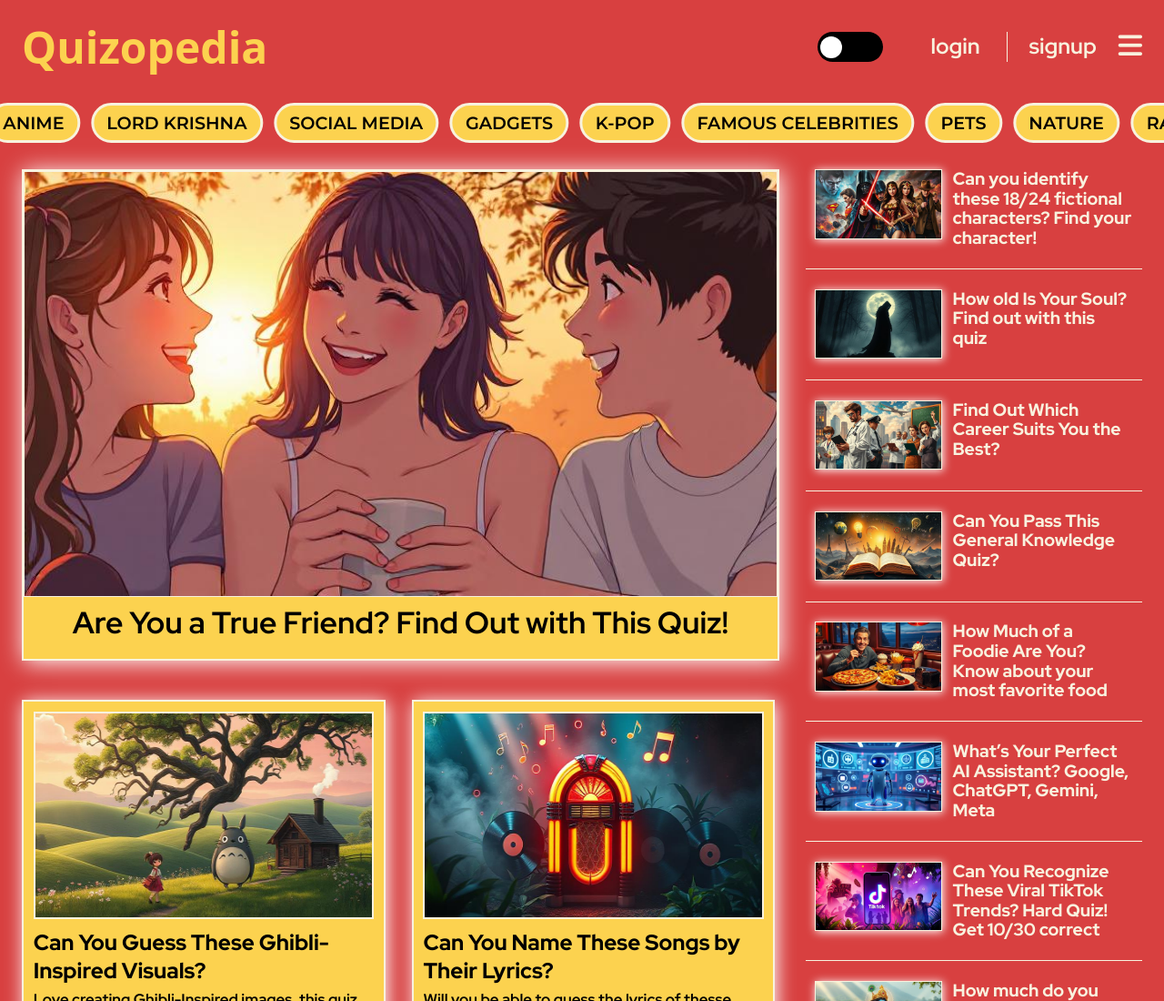
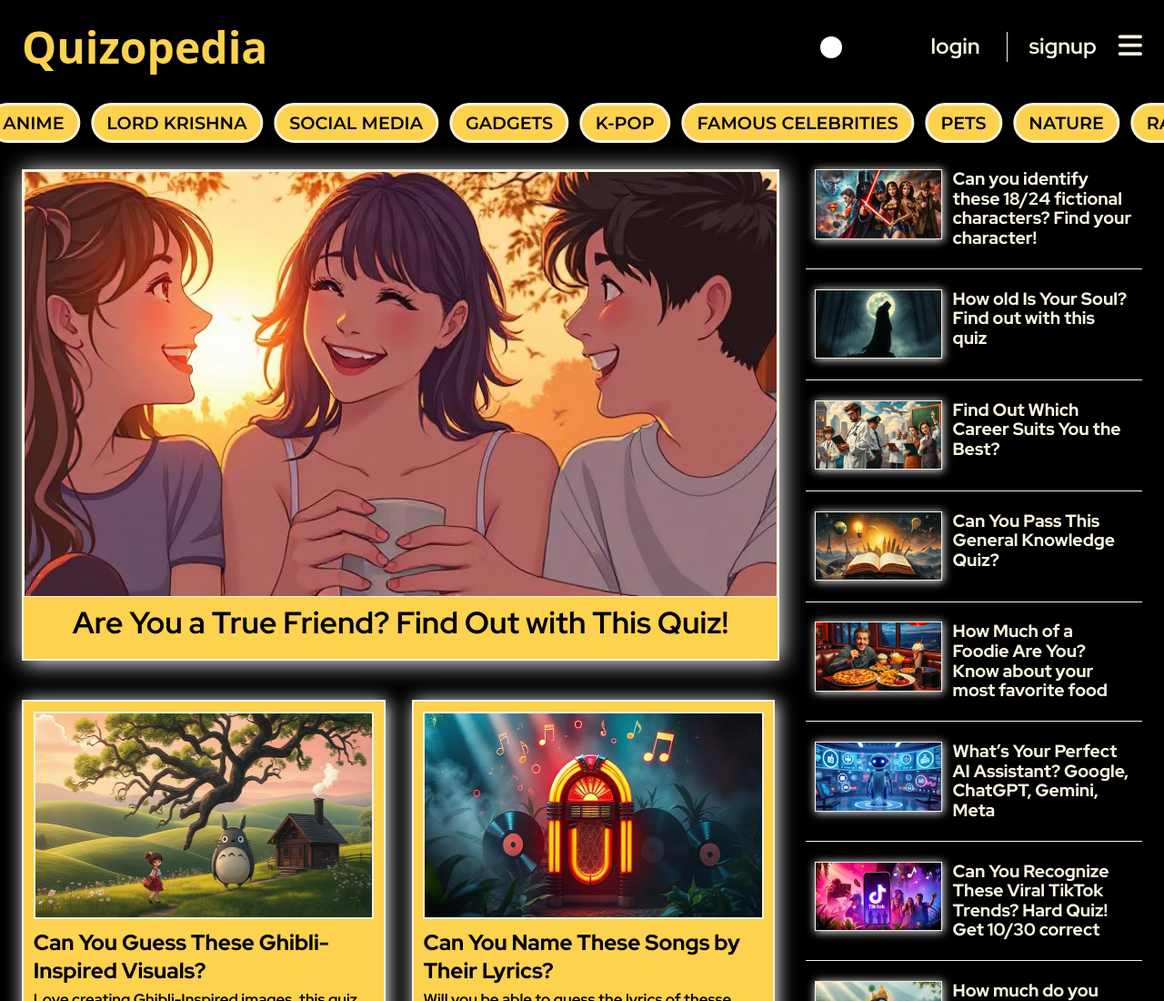
Before and after one commit to siri-sontha/onlinequiz, a plain HTML site: page index.html in a window 1280 px wide. Shown: the top 1100 px of the page at 91% size. Drawn offline with Linux system fonts and the light colour scheme; a web font is replaced by a local one.

Commit message:
more changes

```diff
--- a/style.css
+++ b/style.css
@@ -61,7 +61,9 @@ html{
 }
 
 body{
-    background-color: #d84040;
+    /* background-color: rgb(143, 177, 228); */
+    /* background-color: rgb(176, 142, 203); */
+    background-color: black;
 }
 
 ul{
@@ -261,10 +263,6 @@ nav ul:nth-of-type(2) li:nth-of-type(2){
     line-height: 0.8rem;
 }
 
-.quizCard-S p:hover{
-    color: white;
-}
-
 .quizCard-M img{
     height: 9.5rem;
     width: 100%;
@@ -287,7 +285,7 @@ nav ul:nth-of-type(2) li:nth-of-type(2){
 }
 
 .quizCard-S img:hover, .quizCard-L:hover, .quizCard-M:hover{
-    animation: zoom 0.6s ease;
+    animation: zoom 0.9s ease;
 }
 
 .userPoints:hover, .wrapper:hover{
@@ -311,6 +309,11 @@ nav ul:nth-of-type(2) li:nth-of-type(2){
     text-align: left;
     line-height: 0.9rem;
 }
+
+.quizCard-S p:hover, nav ul{
+    color: #FC5C7D;
+}
+
 
 /* END-HERO SECTION */
 
```
